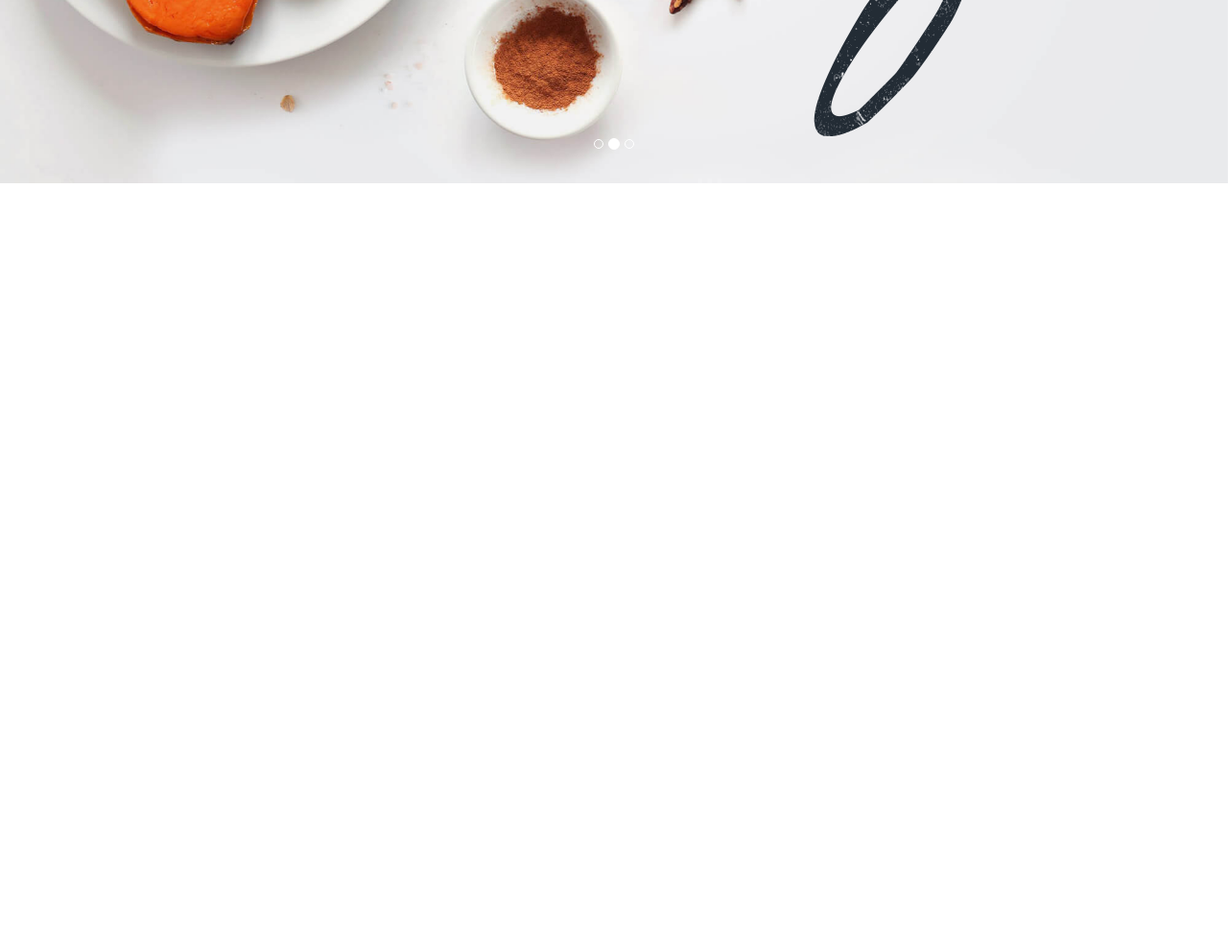
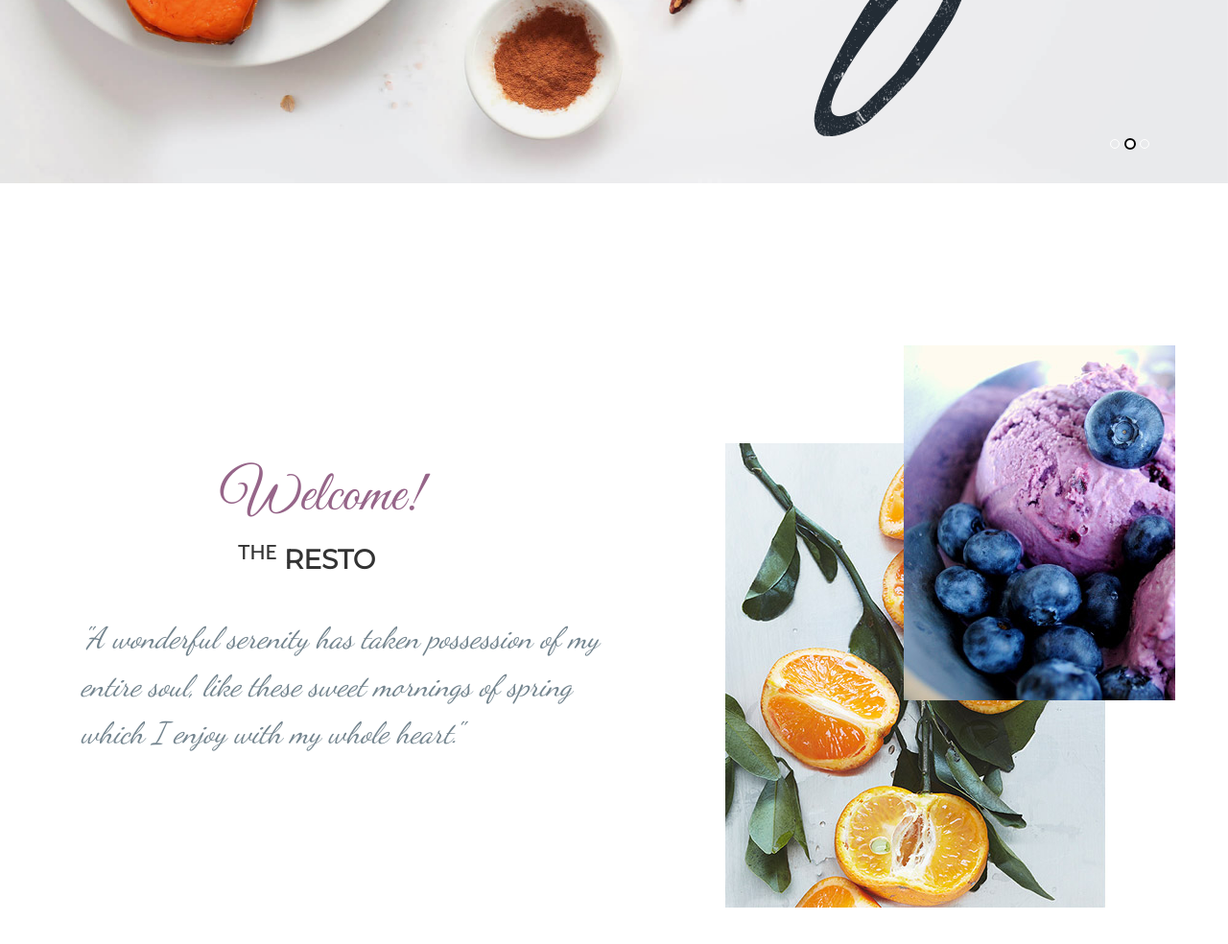
Before and after one commit to murarivarma/resto, a plain HTML site: page index.html in a window 1280 px wide. Shown: the part 500-1484 px from the top of the page at 96% size. Before the commit the page ends 800 px from the top, so only its background shows below. Drawn offline with nearby package versions, Linux system fonts and the light colour scheme.

Commit message:
Modified carousel in home and built about slide

```diff
--- /dev/null
+++ b/css/src/about.scss
@@ -0,0 +1,57 @@
+#about {
+  .about-container {
+    max-height: 54em;
+    position: relative;
+    .about-row {
+      height: 54em;
+      .about-data-col {
+        height: 100%;
+        h5 {
+          position: absolute;
+          font-family: $welcome-about-font;
+          font-size: 60px;
+          color: $headings-text-color;
+          top: 26%;
+          left: 30%;
+        }
+        h6 {
+          position: absolute;
+          font-family: 'Montserrat', sans-serif;
+          font-size: 2em;
+          font-weight: 700;
+          text-transform: uppercase;
+          top: 37%;
+          left: 33%;
+          sup {
+            font-weight: 500;
+          }
+        }
+
+        p {
+          position: absolute;
+          font-family: 'Dancing Script', cursive;
+          font-size: 31px;
+          font-weight: 120;
+          line-height: 1.6em;
+          font-style: italic;
+          color: $primary-text-color;
+          top: 48%;
+          left: 5%
+        }
+      }
+      .about-image-col {
+        height: 100%;
+        .about-orange-image {
+          position: absolute;
+          left: 14.5vh;
+          bottom: 11vh;
+        }
+        .about-blueberry-image {
+          position: absolute;
+          bottom: 38vh;
+          right: 0vh;
+        }
+      }
+    }
+  }
+}
--- a/css/src/app.scss
+++ b/css/src/app.scss
@@ -1,3 +1,4 @@
 @import "theme",
         "common",
-        "home";
+        "home",
+        "about";
--- a/css/src/home.scss
+++ b/css/src/home.scss
@@ -3,6 +3,7 @@
   //background-image: url(../images/fresh-fruit.jpg);
   //background-repeat: no-repeat;
   //background-size: cover;
+  overflow-x: hidden;
   height: 55.6em;
   nav {
     //position: relative;
@@ -20,6 +21,14 @@
 
    .carousel-start {
      position: relative;
+
+     .carousel-indicators {
+       left: 92%;
+       .active {
+         color: #FFF;
+         border: 2px solid black;
+       }
+     }
    }
   .tasty-img {
     .tasty {
--- a/css/src/theme.scss
+++ b/css/src/theme.scss
@@ -2,3 +2,6 @@ $text-white-color: #FFF;
 $menu-text-yellow-color: #D09904;
 $resto-name-font: 'Pacifico', cursive;
 $nav-font: 'Montserrat', sans-serif;
+$welcome-about-font: 'Great Vibes', cursive;
+$headings-text-color: #966589;
+$primary-text-color: #73848e;
--- a/index.html
+++ b/index.html
@@ -11,6 +11,9 @@
     <link href='https://fonts.googleapis.com/css?family=Yeseva+One' rel='stylesheet' type='text/css'>
     <link href='https://fonts.googleapis.com/css?family=Pacifico' rel='stylesheet' type='text/css'>
     <link href='https://fonts.googleapis.com/css?family=Montserrat' rel='stylesheet' type='text/css'>
+    <link href='https://fonts.googleapis.com/css?family=Great+Vibes' rel='stylesheet' type='text/css'>
+    <link href='https://fonts.googleapis.com/css?family=Montserrat' rel='stylesheet' type='text/css'>
+    <link href='https://fonts.googleapis.com/css?family=Dancing+Script' rel='stylesheet' type='text/css'>
     <script type="text/javascript" src ="https://code.jquery.com/jquery-2.1.4.min.js"></script>
     <script src="https://maxcdn.bootstrapcdn.com/bootstrap/3.3.6/js/bootstrap.min.js"
     integrity="sha384-0mSbJDEHialfmuBBQP6A4Qrprq5OVfW37PRR3j5ELqxss1yVqOtnepnHVP9aJ7xS"
@@ -66,7 +69,8 @@
               <img src="images/resto-3.jpg" alt="resto">
             </div>
           </div>
-      </div></div>
+        </div>
+      </div>
       <div class="tasty-img">
         <img src="images/tasty.png" alt="Tasty" class="tasty">
         <img src="images/tasty-data.png" alt="Tasty data" class="tasty-data">
@@ -74,5 +78,20 @@
         <img src="images/tasty-data-right.png" alt="Tasty right" class="tasty-data-right">
       </div>
     </section>
+    <section id="about">
+      <div class="container about-container">
+        <div class="row about-row">
+          <div class="col-md-6 about-data-col">
+            <h5>Welcome!</h5>
+            <h6><sup>The</sup> Resto</h6>
+            <p>"A wonderful serenity has taken possession of my entire soul, like these sweet mornings of spring which I enjoy with my whole heart."</p>
+          </div>
+          <div class="col-md-6 about-image-col">
+            <img src="images/orange.jpg" alt="Orange" class="about-orange-image"/>
+            <img src="images/blueberry.jpg" alt="Blueberry" class="about-blueberry-image"/>
+          </div>
+        </div>
+      </div>
+    </section>
   </body>
 </html>
```
Also changed, not shown: css/app.css, images/blueberry.jpg (added), images/home.jpg (deleted), images/indianfood.jpeg (deleted), images/lemon.jpeg (deleted), images/orange.jpg (added), images/salad.jpg (deleted), 4 other files. Lines whose indentation alone changed are shown as unchanged.
